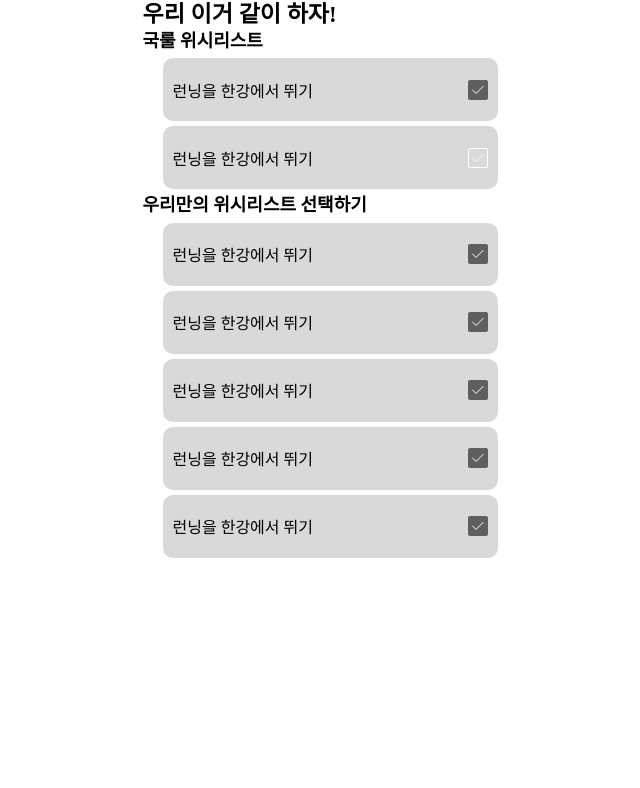
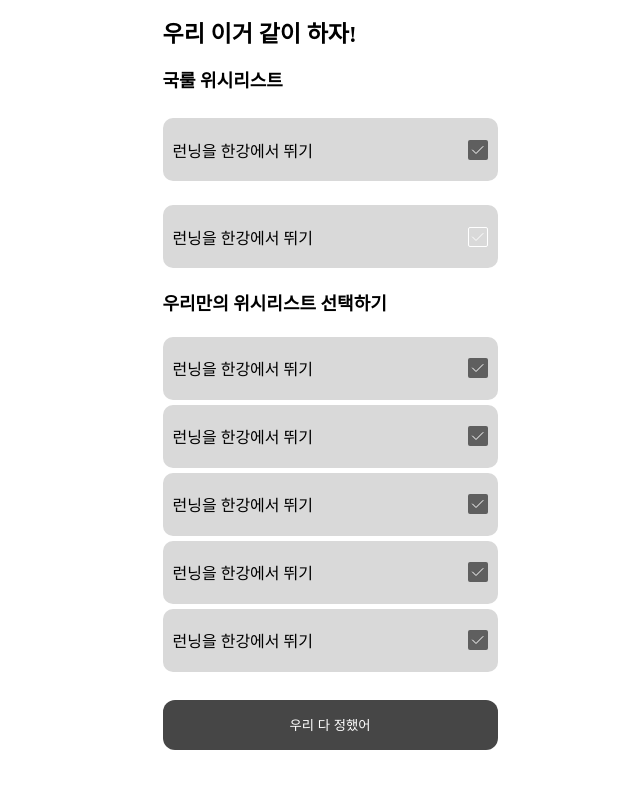
Before and after one commit to NOW-SOPT-SOPKATHON-WEB-TEAM5/WEB, a React (Vite) app in the folder sopkathon/: page /recommendwish in a window 1280 px wide. Shown: the top 788 px of the page, without its empty margins (310-950 px from the left). Built offline with nearby package versions, Linux system fonts and the light colour scheme.

Commit message:
Chaehyun (#8)
* feat: 위시리스트 ui

* feat: 위시리스트 선택 페이지 ui 구현

```diff
--- a/sopkathon/src/components/RecommendWish/RecommendWishHeader.jsx
+++ b/sopkathon/src/components/RecommendWish/RecommendWishHeader.jsx
@@ -13,4 +13,5 @@ const RecommendWishHeaderWrapper = styled.header`
   font-style: normal;
   font-weight: 700;
   line-height: 130%;
+  margin: 2rem;
 `;
--- a/sopkathon/src/components/RecommendWish/RecommendWishTitle.jsx
+++ b/sopkathon/src/components/RecommendWish/RecommendWishTitle.jsx
@@ -9,8 +9,9 @@ export default RecommendWishTitle;
 const StyledTitle = styled.h1`
   color: #000;
   font-family: Pretendard;
-  font-size: 18px;
+  font-size: 1.8rem;
   font-style: normal;
   font-weight: 600;
-  line-height: 130%; /* 23.4px */
+  line-height: 130%;
+  margin: 2rem;
 `;
--- a/sopkathon/src/pages/RecommendWish.jsx
+++ b/sopkathon/src/pages/RecommendWish.jsx
@@ -1,6 +1,8 @@
 import RecommendWishTitle from '../components/RecommendWish/RecommendWishTitle';
+import WideBtn from '../components/common/WideBtn';
 import RecommendWishHeader from './../components/RecommendWish/RecommendWishHeader';
 import Wishlist from './../components/RecommendWish/WishList';
+import styled from 'styled-components';
 
 const RecommendWish = () => {
   const data = {
@@ -21,15 +23,32 @@ const RecommendWish = () => {
     <>
       <RecommendWishHeader />
       <RecommendWishTitle>국룰 위시리스트</RecommendWishTitle>
-      {data.global_wishlist.map((item, index) => (
-        <Wishlist key={index} data={item} />
-      ))}
+      <WishlistWrapper>
+        {data.global_wishlist.map((item, index) => (
+          <Wishlist key={index} data={item} />
+        ))}
+      </WishlistWrapper>
       <RecommendWishTitle>우리만의 위시리스트 선택하기</RecommendWishTitle>
       {data.our_wishlist.map((item, index) => (
         <Wishlist key={index} data={item} />
       ))}
+      <WideBtnWrapper>
+        <WideBtn name={'우리 다 정했어'} />
+      </WideBtnWrapper>
     </>
   );
 };
 
 export default RecommendWish;
+
+const WishlistWrapper = styled.section`
+  display: flex;
+  flex-direction: column;
+  gap: 1.4rem;
+`;
+
+const WideBtnWrapper = styled.section`
+  display: flex;
+  justify-content: center;
+  margin-top: 2.8rem;
+`;
```
